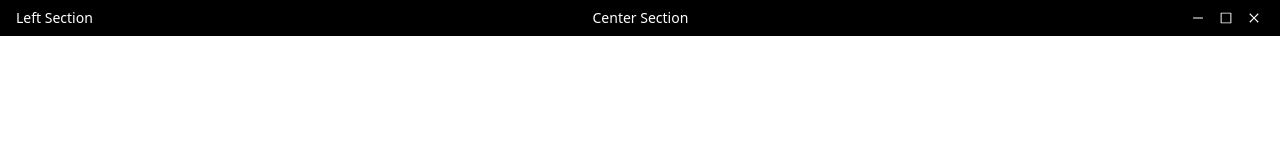
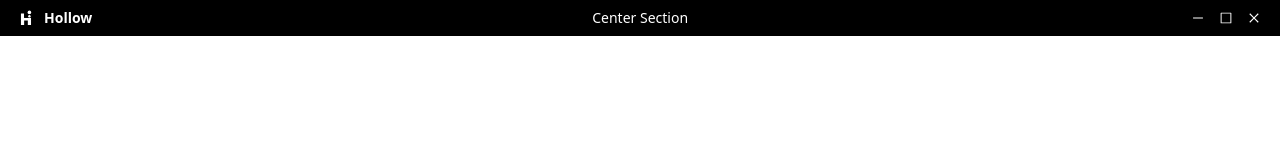
Before and after one commit to tejastn10/hollow, a React (Vite) app in the folder src/renderer/: page / in a window 1280 px wide. Shown: the top 160 px of the page. Built offline with nearby package versions, Linux system fonts and the light colour scheme; a web font is replaced by a local one.

Commit message:
feat: add logo to TitleBar and update layout for improved aesthetics

```diff
--- a/src/renderer/src/container/TitleBar/TitleBar.tsx
+++ b/src/renderer/src/container/TitleBar/TitleBar.tsx
@@ -1,6 +1,8 @@
 import { FC } from "react";
 
-import { Typography } from "antd";
+import logo from "../../assets/electron.svg";
+
+import { Typography, Image } from "antd";
 import { MinusOutlined, CloseOutlined, BorderOutlined } from "@ant-design/icons";
 
 import styled from "styled-components";
@@ -25,7 +27,8 @@ const TitleBar: FC = () => {
 	return (
 		<TitleBarContainer $isMac={isMac}>
 			<LeftSection>
-				<Text>Left Section</Text>
+				<LogoImage src={logo} alt="Logo" height={20} />
+				<Text>Hollow</Text>
 			</LeftSection>
 			<CenterSection>
 				<Text>Center Section</Text>
@@ -84,7 +87,7 @@ const TitleBarContainer = styled.div<{ $isMac?: boolean }>`
 			}
 
 			& > div:nth-child(2) {
-			margin-left: -10rem;
+			margin-left: -8rem;
 			margin-right: auto;
 			}
 
@@ -98,13 +101,20 @@ const LeftSection = styled.div`
 	display: flex;
 	justify-content: flex-start;
 	align-items: center;
-	gap: 1rem;
+	gap: 0.5rem;
 
 	padding: 0 1rem;
 
 	span {
 		color: ${(props) => (props.theme === "dark" ? "#000000" : "#ffffff")} !important;
+		font-weight: 900;
 	}
+`;
+
+const LogoImage = styled(Image)`
+	display: flex;
+	align-items: center;
+	justify-content: center;
 `;
 
 const CenterSection = styled.div`
@@ -124,7 +134,7 @@ const RightSection = styled.div`
 		display: flex;
 		justify-content: flex-end;
 		align-items: center;
-		gap: 1rem;
+		gap: 0.5rem;
 
 		padding: 0 1rem;
 
```
